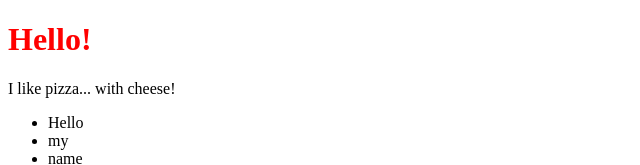
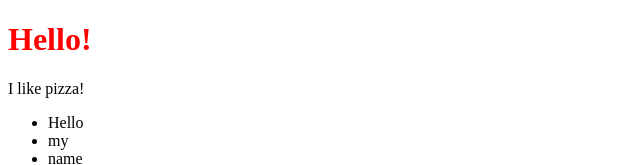
Before and after one commit to leonmoua/lmoua-github, a plain HTML site: page week 1/index.html in a window 1280 px wide. Shown: the top 165 px of the page, without its empty margins (0-640 px from the left). Drawn offline with Linux system fonts and the light colour scheme.

Commit message:
first html page

```diff
--- a/week 1/index.html
+++ b/week 1/index.html
@@ -14,7 +14,7 @@
 <body>
     <h1>Hello!</h1>
     <p>
-        I like pizza... with cheese!
+        I like pizza!
     </p>
 
     <ul>
```
